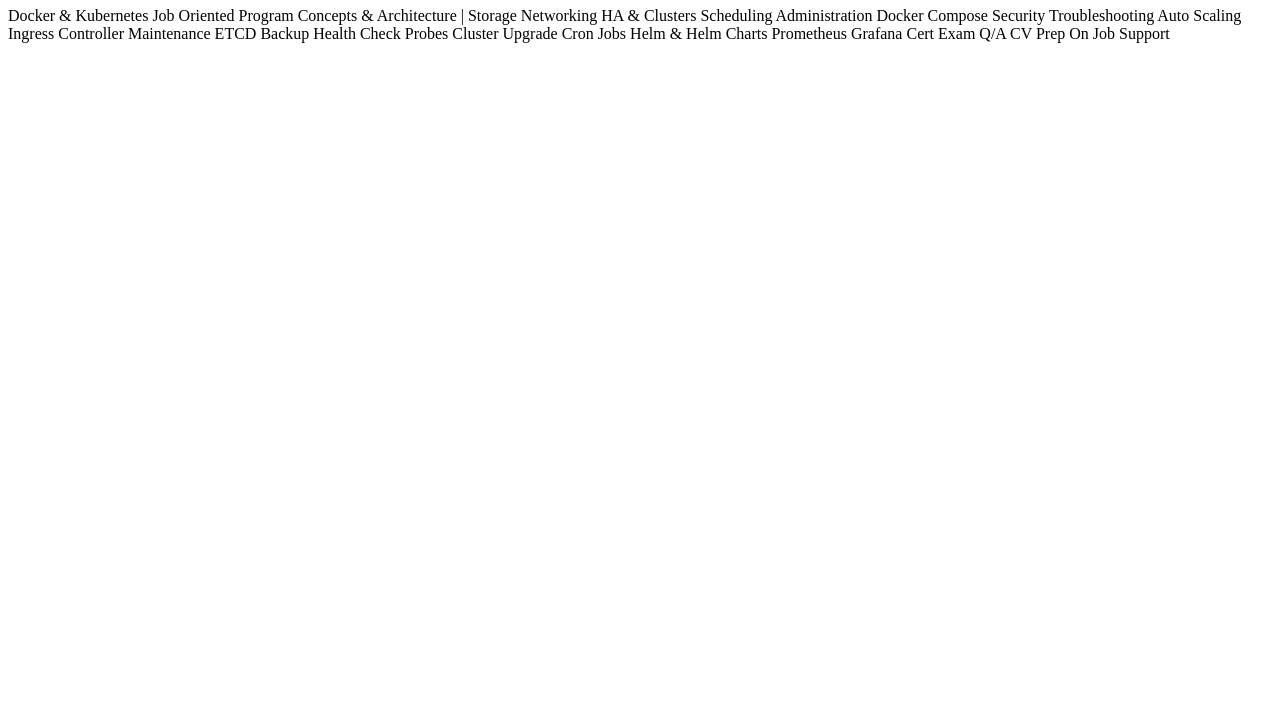
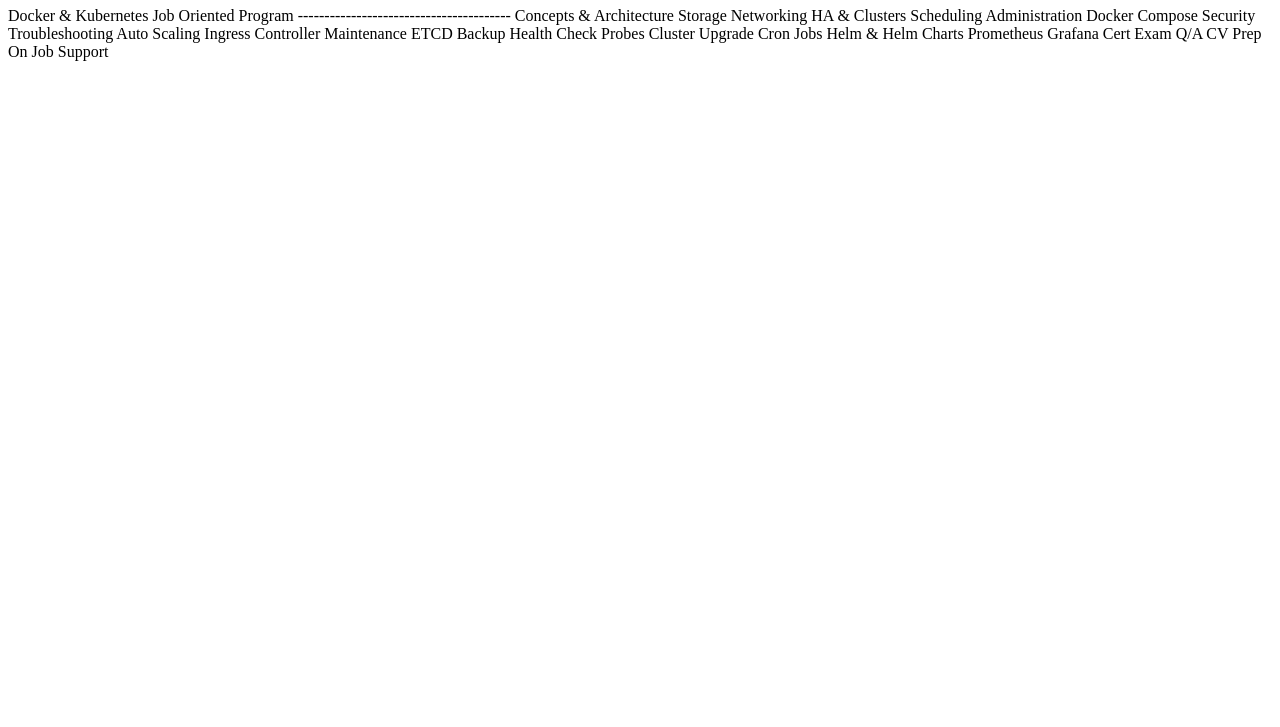
Before and after one commit to devops2029/kubeacademy, a plain HTML site: page index.html in a window 1280 px wide. Shown: the part 73-800 px from the top of the page. Drawn offline with Linux system fonts and the light colour scheme.

Commit message:
Update index.html

```diff
--- a/index.html
+++ b/index.html
@@ -5,7 +5,8 @@
 <h1>Welcome to Kubeacademy </h1>
 <p>
   Docker & Kubernetes Job Oriented Program
-  Concepts & Architecture |
+  ----------------------------------------
+  Concepts & Architecture
   Storage
   Networking
   HA & Clusters
```
